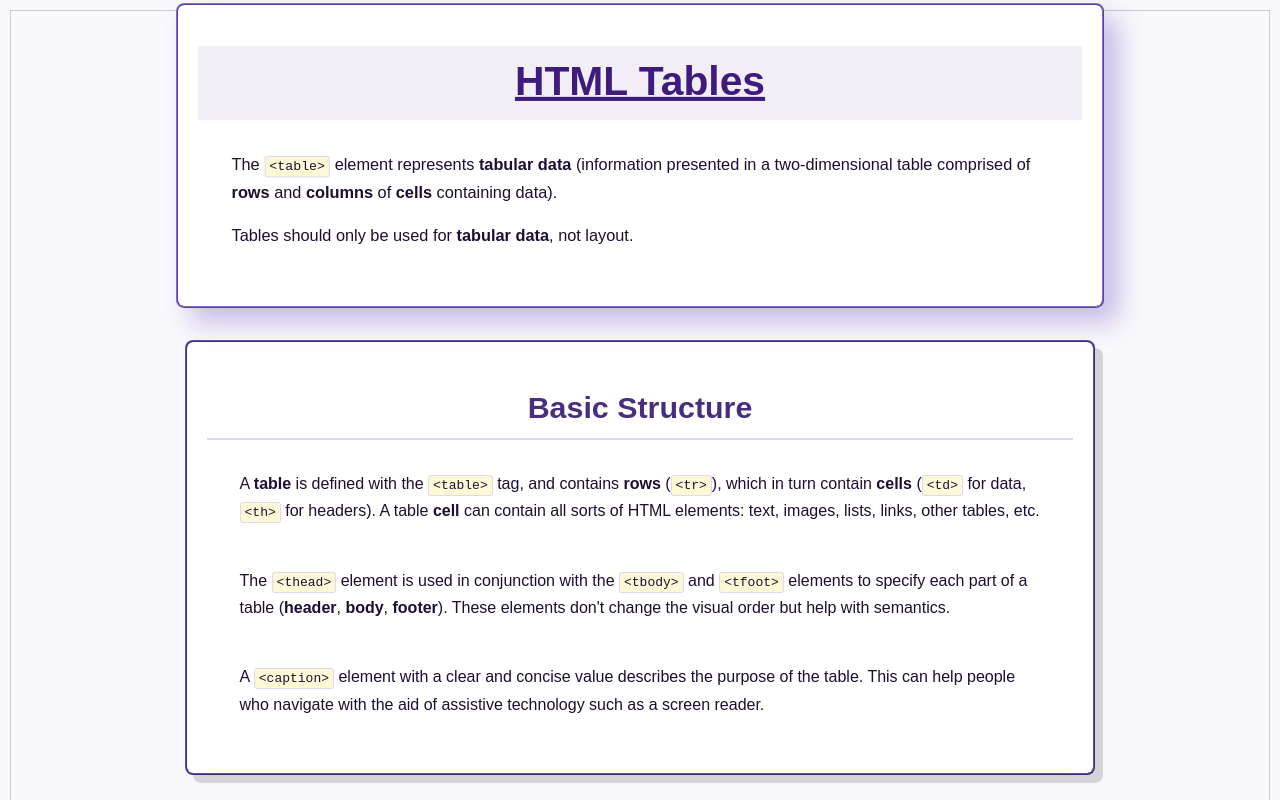
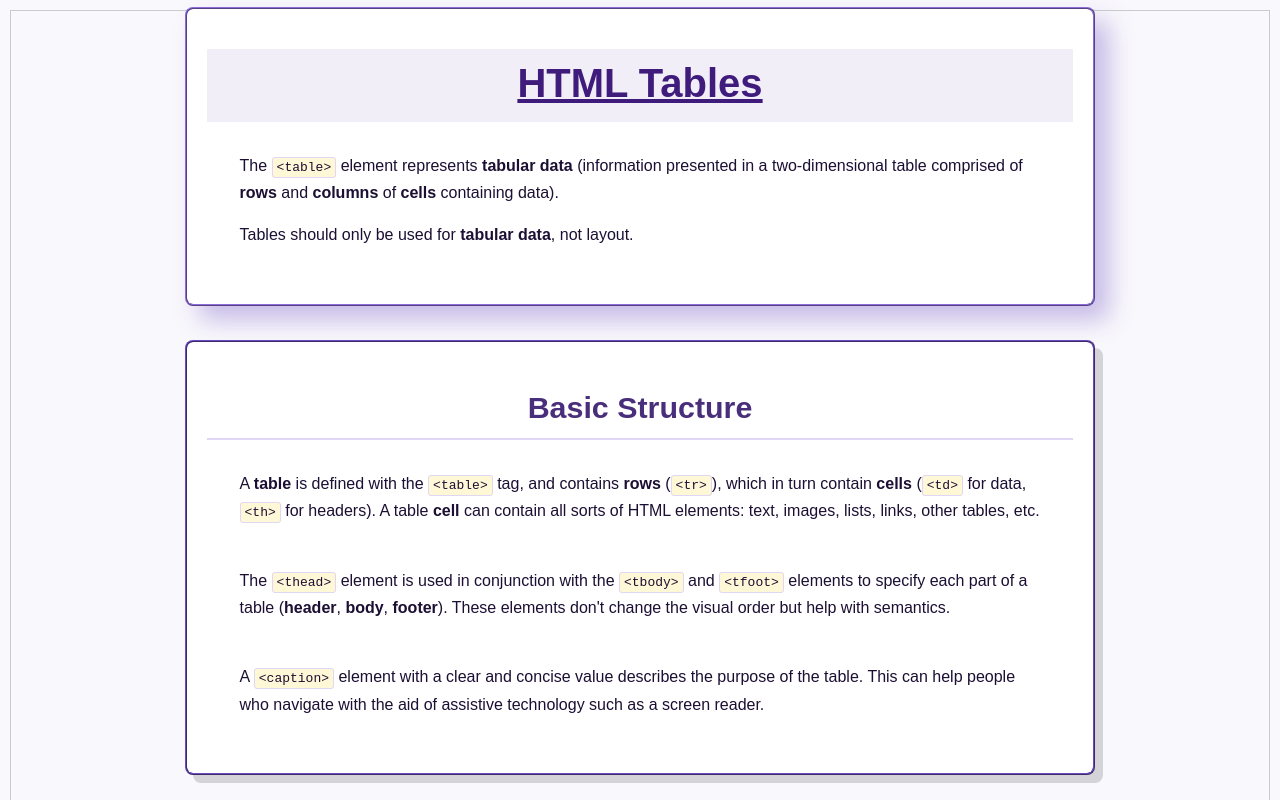
Before and after one commit to cprodan/Tables-Cheatsheet, a plain HTML site: page index.html in a window 1280 px wide. In both pictures the pointer is over the element 640 px from the left and 160 px from the top of the page. Shown: the top 800 px of the page. Drawn offline with Linux system fonts and the light colour scheme.

Commit message:
Update project with new changes

```diff
--- a/styles.css
+++ b/styles.css
@@ -40,7 +40,7 @@ body {
 .structure:hover,
 .tags:hover,
 .attributes:hover {
-  transform: translateY(-5px) scale(1.02);
+  transform: translateY(-4px);
   box-shadow: 14px 14px 25px rgba(107, 75, 191, 0.35);
   border-color: #8d6bd9;
   transition: transform 0.5s ease-out, box-shadow 0.5s ease-out, border-color 0.5s ease-out;
```
